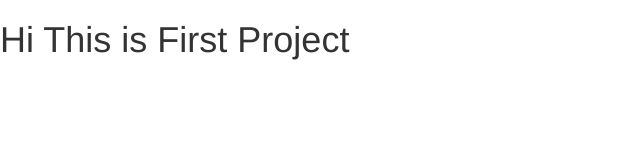
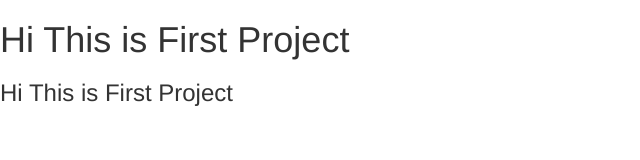
Before and after one commit to sandyabc/sandyproject, a plain HTML site: page index.html in a window 1280 px wide. Shown: the whole page, without its empty margins (0-640 px from the left). Drawn offline with nearby package versions, Linux system fonts and the light colour scheme.

Commit message:
changes h3

```diff
--- a/index.html
+++ b/index.html
@@ -19,6 +19,7 @@
   </head>
   <body>
     <h1> Hi This is First Project </h1>
+    <h3> Hi This is First Project </h3>
 
     <!-- jQuery (necessary for Bootstrap's JavaScript plugins) -->
     <script src="https://code.jquery.com/jquery-1.12.4.min.js" integrity="sha384-nvAa0+6Qg9clwYCGGPpDQLVpLNn0fRaROjHqs13t4Ggj3Ez50XnGQqc/r8MhnRDZ" crossorigin="anonymous"></script>
```
